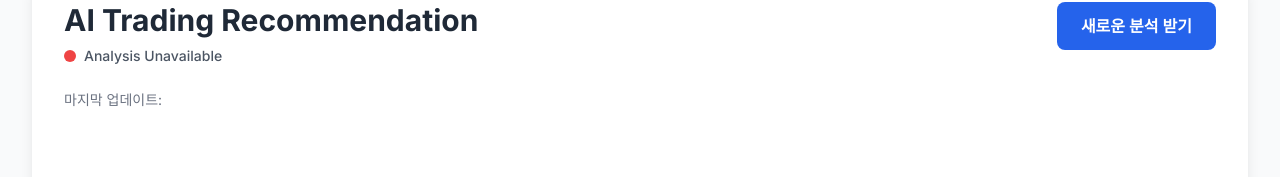
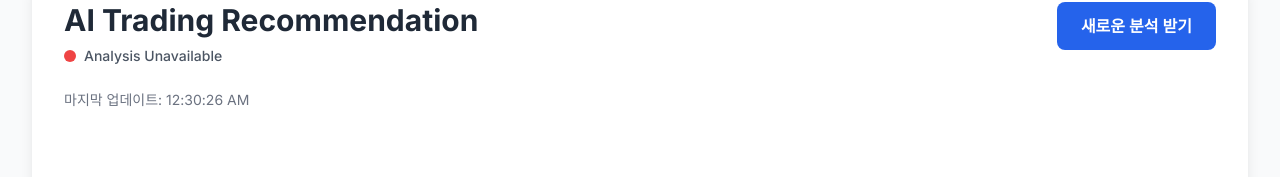
Before and after one commit to ziego0445s/bitcoin, a Next.js app: page / in a window 1280 px wide. Shown: the part 222-399 px from the top of the page. Built offline with nearby package versions, Linux system fonts and the light colour scheme; no server answers.

Commit message:
update bitcoin23

```diff
--- a/app/page.tsx
+++ b/app/page.tsx
@@ -107,7 +107,7 @@ export default function Home() {
   const [rsiData, setRsiData] = useState<LineChartData>({ labels: [], datasets: [] });
   const [volumeData, setVolumeData] = useState<BarChartData>({ labels: [], datasets: [] });
   const [tradingAdvice, setTradingAdvice] = useState<TradingAdvice | null>(null);
-  const [lastUpdateTime, setLastUpdateTime] = useState<string>('');
+  const [currentTime, setCurrentTime] = useState<string>('');
   const [isGptResponse, setIsGptResponse] = useState<boolean>(false);
   const [isLoading, setIsLoading] = useState<boolean>(false);
 
@@ -213,6 +213,11 @@ export default function Home() {
     return () => clearInterval(interval);
   }, []);
 
+  // 시간 업데이트를 위한 useEffect
+  useEffect(() => {
+    setCurrentTime(new Date().toLocaleTimeString());
+  }, []);
+
   // GPT 트레이딩 조언 가져오기
   const fetchTradingAdvice = useCallback(async () => {
     try {
@@ -268,7 +273,6 @@ export default function Home() {
 
       const advice = await response.json();
       setTradingAdvice(advice);
-      setLastUpdateTime(new Date().toLocaleTimeString());
       setIsGptResponse(true);
     } catch (err) {
       console.error('Error fetching trading advice:', err);
@@ -291,7 +295,7 @@ export default function Home() {
             </p>
             <div className="h-6 w-px bg-gray-300" /> {/* 구분선 */}
             <p className="text-sm text-gray-500">
-              Last updated: {new Date().toLocaleTimeString()}
+              Last updated: {currentTime}
             </p>
           </div>
         </div>
@@ -334,7 +338,7 @@ export default function Home() {
           </div>
 
           <div className="mb-4 text-sm text-gray-500">
-            마지막 업데이트: {lastUpdateTime}
+            마지막 업데이트: {currentTime}
           </div>
 
           {tradingAdvice ? (
```
